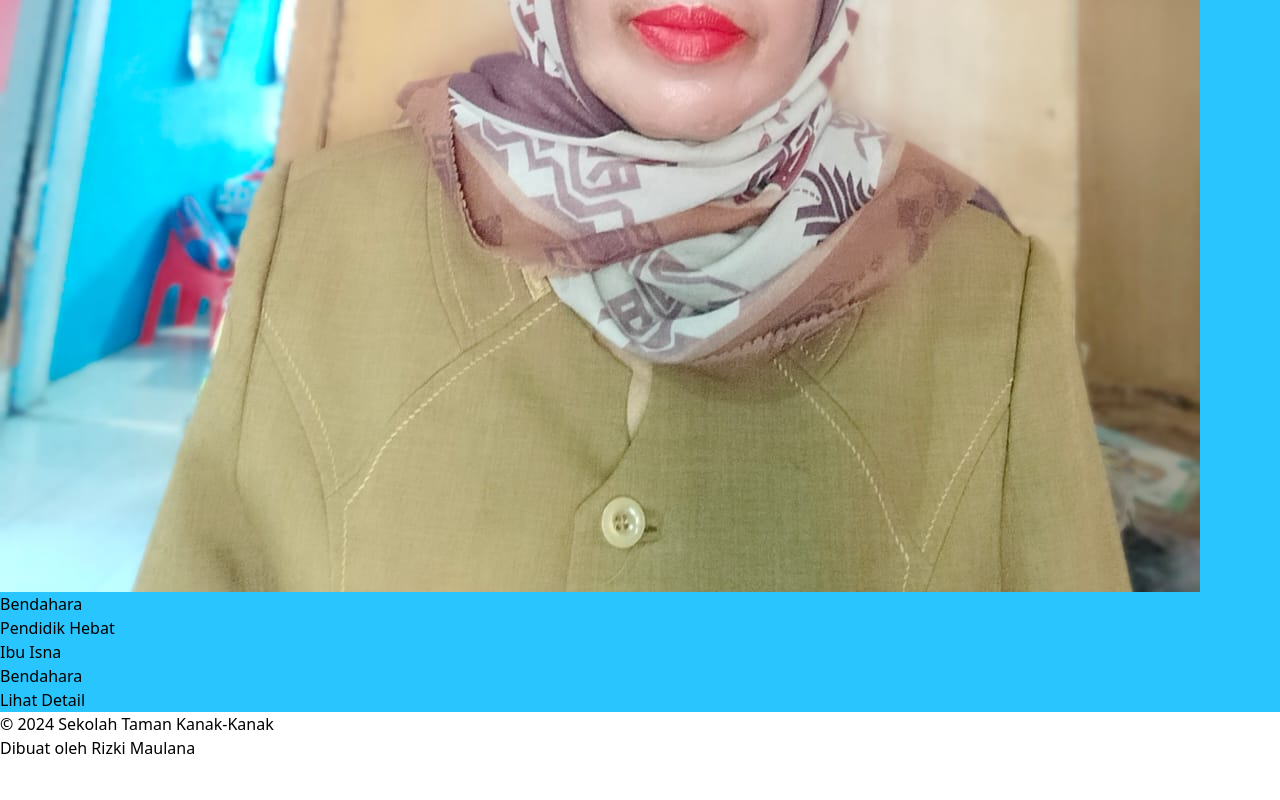
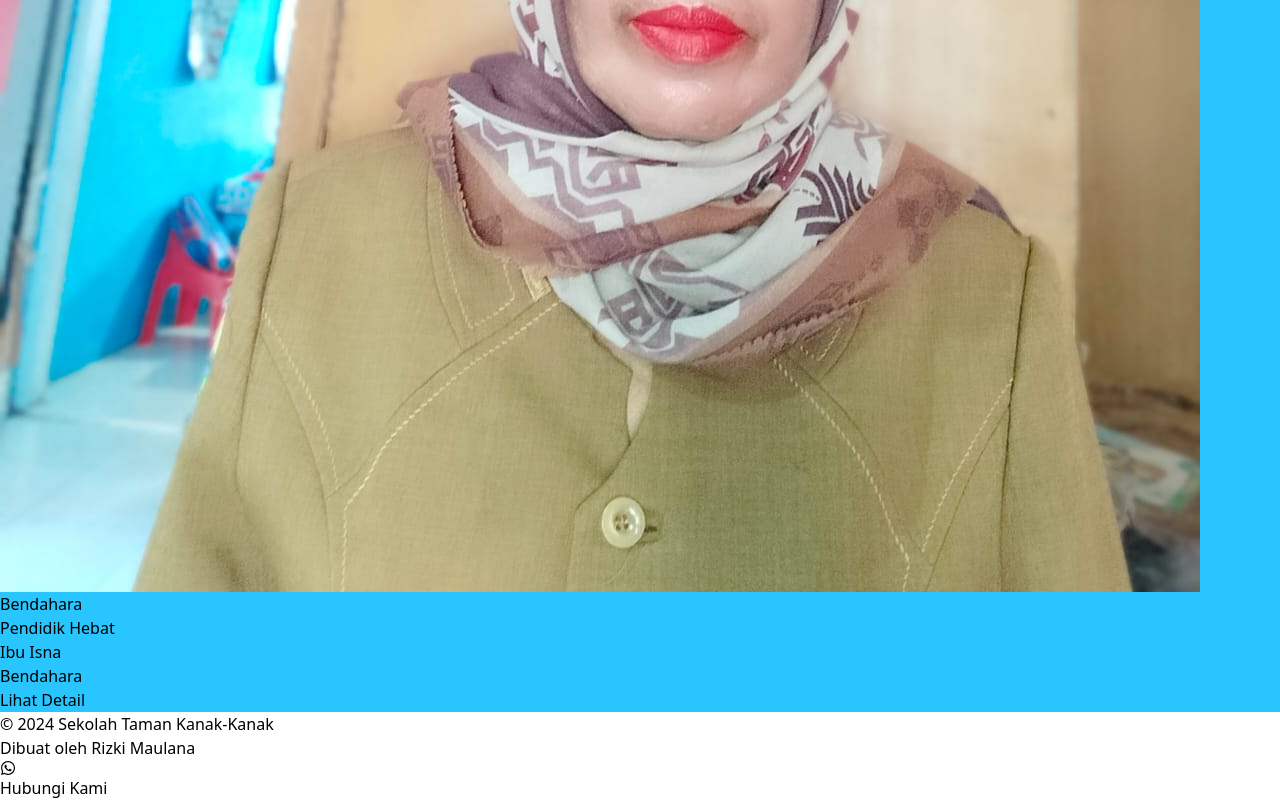
Before and after one commit to rzkimaulana/frontend_tk, a React (Vite) app: page / in a window 1280 px wide. Shown: the part 7839-8639 px from the top of the page. Before the commit the page ends 8599 px from the top, so only its background shows below. Built offline with nearby package versions, Linux system fonts and the light colour scheme.

Commit message:
update wa

```diff
--- a/package.json
+++ b/package.json
@@ -13,6 +13,7 @@
     "axios": "^1.7.9",
     "react": "^18.3.1",
     "react-dom": "^18.3.1",
+    "react-icons": "^5.5.0",
     "react-redux": "^9.1.2",
     "react-router-dom": "^7.0.2",
     "redux": "^5.0.1",
--- a/src/components/Footer.jsx
+++ b/src/components/Footer.jsx
@@ -1,9 +1,23 @@
+import { FaWhatsapp } from "react-icons/fa";
+
 const Footer = () => {
+  const phoneNumber = "6289628526095"; // Ganti dengan nomor yang dituju
+  const message = encodeURIComponent("Halo, saya ingin bertanya tentang pendaftaran di TK Insan Prestasi."); // Isi pesan otomatis
+
   return (
     <footer className="bg-gray-800 text-white py-4">
       <div className="container mx-auto flex justify-between items-center">
         <p className="text-sm">&copy; 2024 Sekolah Taman Kanak-Kanak</p>
         <p className="text-sm">Dibuat oleh Rizki Maulana</p>
+        <a
+          href={`https://wa.me/${phoneNumber}?text=${message}`}
+          target="_blank"
+          rel="noopener noreferrer"
+          className="text-sm text-green-400 hover:underline flex items-center gap-2"
+        >
+          <FaWhatsapp className="text-lg" />
+          Hubungi Kami
+        </a>
       </div>
     </footer>
   );
```
Also changed, not shown: 1 other file (tests, documents, lock files or other folders).
